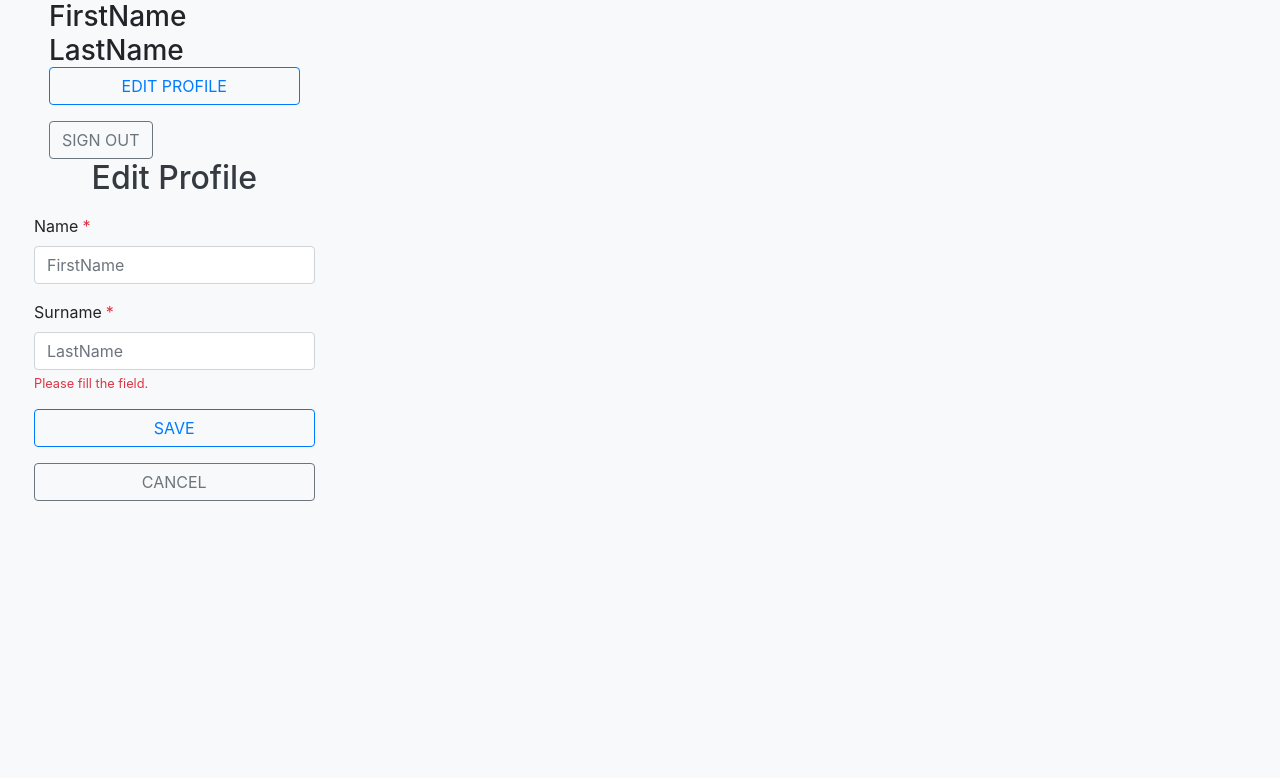
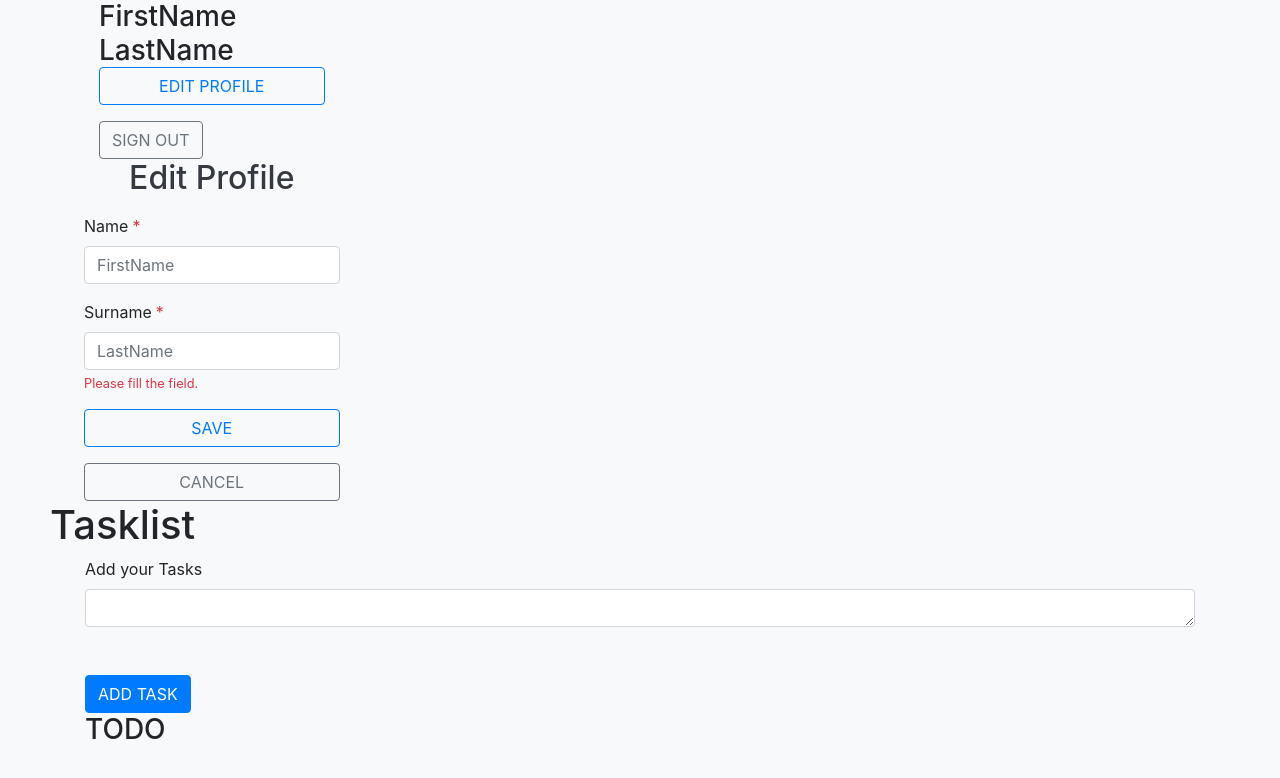
Before and after one commit to christamdavis/COMP4620_DASH_Meet, a PHP site: page /pages/dashboard.html in a window 1280 px wide. Shown: the top 778 px of the page. Run offline with PHP 8.4, Linux system fonts and the light colour scheme; some libraries are stand-ins or nearby versions.

Commit message:
tasklist
Added fully functional task list.

```diff
--- a/public/css/style.css
+++ b/public/css/style.css
@@ -1 +1,30 @@
 /*ADD YOUR CSS HERE*/
+body{
+background-color: #cad2c5;
+margin: 0 50px;
+}
+
+#todos{
+    align-items: center;
+    width: 400px;
+
+}
+.tasknum{
+    /* display: flex; */
+    display: block;
+
+
+}
+
+.options{
+    display: flex;
+    gap: 25px;
+    padding-bottom: 10px;
+}
+i{
+    cursor: pointer;
+}
+
+#errorMsg{
+    color: red;
+}
--- a/public/js/tasklist.js
+++ b/public/js/tasklist.js
@@ -3,15 +3,14 @@ GUI Programming II HW 5
 Christa Davis
 DASH-Meet tasklist.js
 Javascript for tasklist sections of dashboard
-Sources:
+Sources: https://www.freecodecamp.org/news/learn-crud-operations-in-javascript-by-building-todo-app/
 */
 
 /* ADD YOUR TASK LIST JS HERE*/
-
-let inputform = document.getElementById("inputForm"); //targetting inputform
-let taskinput = document.getElementById("addtaskinputfield"); //targetting text area input field
-let errorMsg = document.getElementById("errorMsg");
-let todos = document.getElementById("todos");
+var inputform = document.getElementById("inputForm"); //targetting inputform
+var taskinput = document.getElementById("addtaskinputfield"); //targetting text area input field
+var errorMsg = document.getElementById("errorMsg");
+var todos = document.getElementById("todos");
 
     inputform.addEventListener("submit", (e)=>{
     e.preventDefault(); //prevents referesh on button click each time
@@ -20,7 +19,7 @@ let todos = document.getElementById("todos");
 
 });
 
-let inputformValidation = () => {  //if else loop for empty task or entered info
+var inputformValidation = () => {  //if else loop for empty task or entered info
     if(taskinput.value === ""){  //if input field is blank then show error
         errorMsg.innerHTML="Task cannot be empty" //Following error message will be displayed
         console.log("failure");
@@ -33,15 +32,15 @@ let inputformValidation = () => {  //if else loop for empty task or entered info
     }
 };
 
-let data = {};  //empty object //this also pushes the info collected by acceptData function
+var data = {};  //empty object //this also pushes the info collected by acceptData function
 
-let acceptData = () => {        //function to collect info entered in input field
+var acceptData = () => {        //function to collect info entered in input field
     data["text"] = taskinput.value
     console.log(data); //displays the content taken.
     createTodo();
 };
 
-let createTodo = () => {
+var createTodo = () => {
     todos.innerHTML +=
     `
     <div class="tasknum">
@@ -57,11 +56,11 @@ let createTodo = () => {
 
 };
 
-let deleteTask = (e) => {
+var deleteTask = (e) => {
     e.parentElement.parentElement.remove(); //first parent element targets span and second targets the entier div that hold the task and it deletes it
 };
 
-let editTask = (e) => {
+var editTask = (e) => {
     taskinput.value = e.parentElement.previousElementSibling.innerHTML;
     e.parentElement.parentElement.remove();
 };
--- a/public/pages/dashboard.html
+++ b/public/pages/dashboard.html
@@ -19,7 +19,7 @@
     <link rel="stylesheet" href="https://stackpath.bootstrapcdn.com/bootstrap/4.1.3/css/bootstrap.min.css" integrity="sha384-MCw98/SFnGE8fJT3GXwEOngsV7Zt27NXFoaoApmYm81iuXoPkFOJwJ8ERdknLPMO" crossorigin="anonymous">
     <link rel="stylesheet" href="../css/style.css">
     <script src="../js/sweetalert2.js"></script>
-    <script src="../js/tasklist.js"></script>
+    <!-- <script src="../js/tasklist.js"></script> -->
     <script src="../js/notes.js"></script>
     <link rel="stylesheet" href="https://use.fontawesome.com/releases/v5.4.1/css/all.css" integrity="sha384-5sAR7xN1Nv6T6+dT2mhtzEpVJvfS3NScPQTrOxhwjIuvcA67KV2R5Jz6kr4abQsz" crossorigin="anonymous">
     <link href="https://fonts.googleapis.com/css?family=Nunito:400,700" rel="stylesheet">
@@ -30,6 +30,13 @@
    <script src="https://www.gstatic.com/firebasejs/8.10.0/firebase-app.js"></script>
    <script src="https://www.gstatic.com/firebasejs/8.10.0/firebase-firestore.js"></script>
    <script src="https://www.gstatic.com/firebasejs/8.10.0/firebase-analytics.js"></script>
+
+
+
+   <!-- Font Awesome CDN  -->
+       <link rel="stylesheet" href="https://cdnjs.cloudflare.com/ajax/libs/font-awesome/6.1.2/css/all.min.css" integrity="sha512-1sCRPdkRXhBV2PBLUdRb4tMg1w2YPf37qatUFeS7zlBy7jJI8Lf4VHwWfZZfpXtYSLy85pkm9GaYVYMfw5BC1A==" crossorigin="anonymous" referrerpolicy="no-referrer" />
+<!-- <link rel="stylesheet" href="../css/style.css"> -->
+
 
 </head>
 <body class="bg-light">
@@ -76,6 +83,52 @@
     <!--ADD YOUR POLL HTML HERE-->
     <!--ADD YOUR NOTES HTML HERE-->
     <!--ADD YOUR TASK LIST HTML HERE-->
+    <h1>Tasklist</h1>
+      <div class="container">  <!-- holds the entire Tasklist Feature -->
+          <div class="top"> <!-- for input form and submit-->
+              <form id="inputForm"> <!-- input form for users to enter info-->
+                  <label for="" class="form-label">Add your Tasks</label> <br>
+                  <textarea name="" id="addtaskinputfield" class="form-control" rows="1"></textarea> <br> <br> <!-- input field-->
+                  <button type="submit" class="btn btn-primary">ADD TASK</button> <!-- Submit button to add a task-->
+                  <div id="errorMsg"></div>
+              </form>
+          </div>
+          <div class="bottom"> <!-- saves all input-->
+              <h3>TODO</h3>
+              <div id="todos" > <!-- saves all todo tasks-->
+                  <div class="tasknum">
+                  <!-- <p>Task 1 </p>
+                  <span class="options">
+                      <i class="fa-regular fa-pen-to-square"></i>
+                      <i class="fa-regular fa-trash-can"></i>
+                      </span> -->
+                  </div>
+                  <div class="tasknum">
+                      <!-- <p>Task 2 </p>
+                      <span class="options">
+                          <i class="fa-regular fa-pen-to-square"></i>
+                          <i class="fa-regular fa-trash-can"></i>
+
+                      </span> -->
+                  </div>
+
+              </div>
+
+
+          </div>
+      </div>
+
+
+
+
+
+
+
+
+
+
+
+
 
     <!-- Scripts -->
     <script src="../js/tasklist.js"></script>
@@ -84,6 +137,8 @@
     <script src="https://code.jquery.com/jquery-3.3.1.slim.min.js" integrity="sha384-q8i/X+965DzO0rT7abK41JStQIAqVgRVzpbzo5smXKp4YfRvH+8abtTE1Pi6jizo" crossorigin="anonymous"></script>
     <script src="https://cdnjs.cloudflare.com/ajax/libs/popper.js/1.14.3/umd/popper.min.js" integrity="sha384-ZMP7rVo3mIykV+2+9J3UJ46jBk0WLaUAdn689aCwoqbBJiSnjAK/l8WvCWPIPm49" crossorigin="anonymous"></script>
     <script src="https://stackpath.bootstrapcdn.com/bootstrap/4.1.3/js/bootstrap.min.js" integrity="sha384-ChfqqxuZUCnJSK3+MXmPNIyE6ZbWh2IMqE241rYiqJxyMiZ6OW/JmZQ5stwEULTy" crossorigin="anonymous"></script>
+
+
 
     <script src="https://www.gstatic.com/firebasejs/5.9.4/firebase.js"></script>
     <script src="https://www.gstatic.com/firebasejs/7.3.0/firebase-app.js"></script>
```
